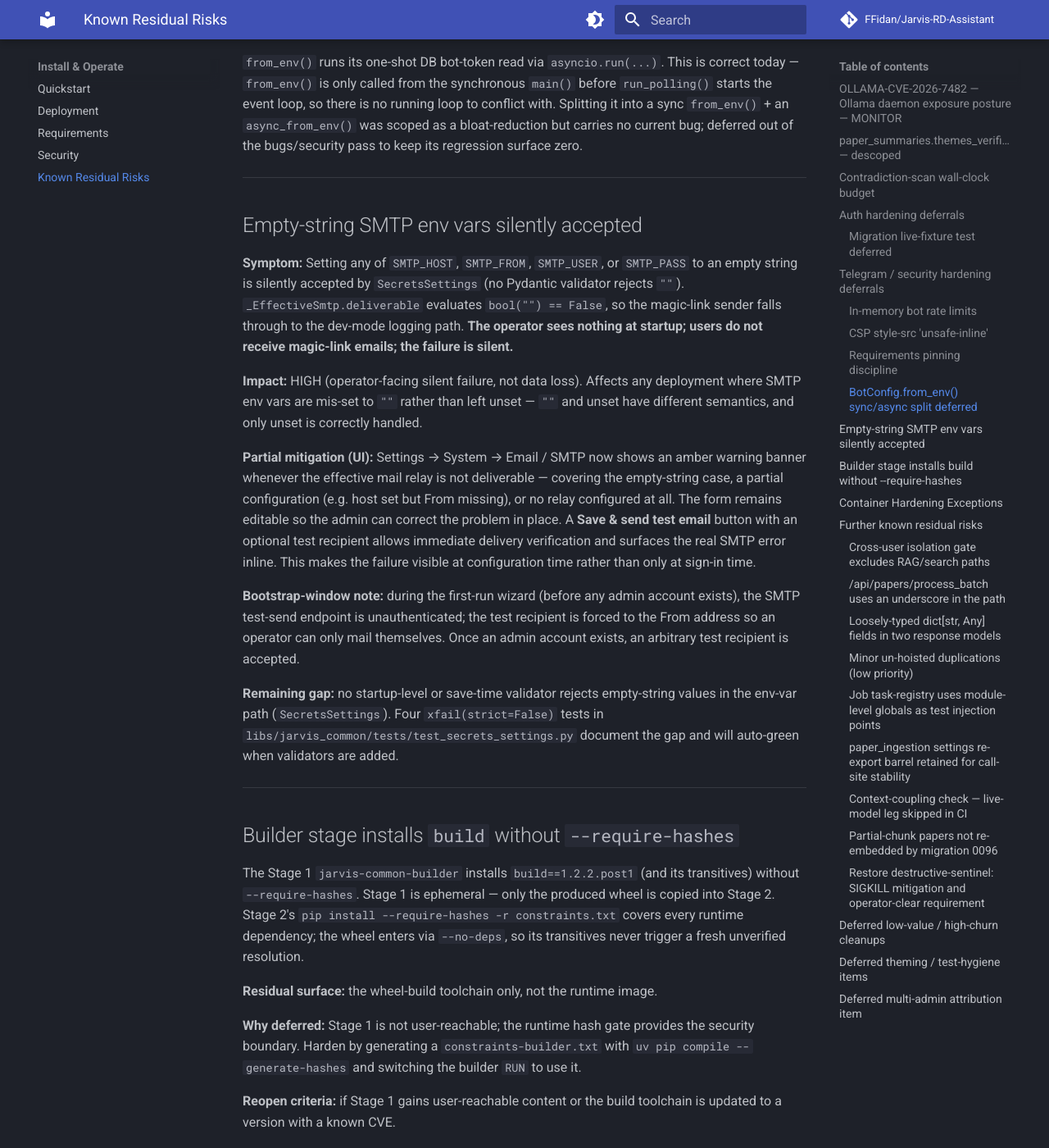
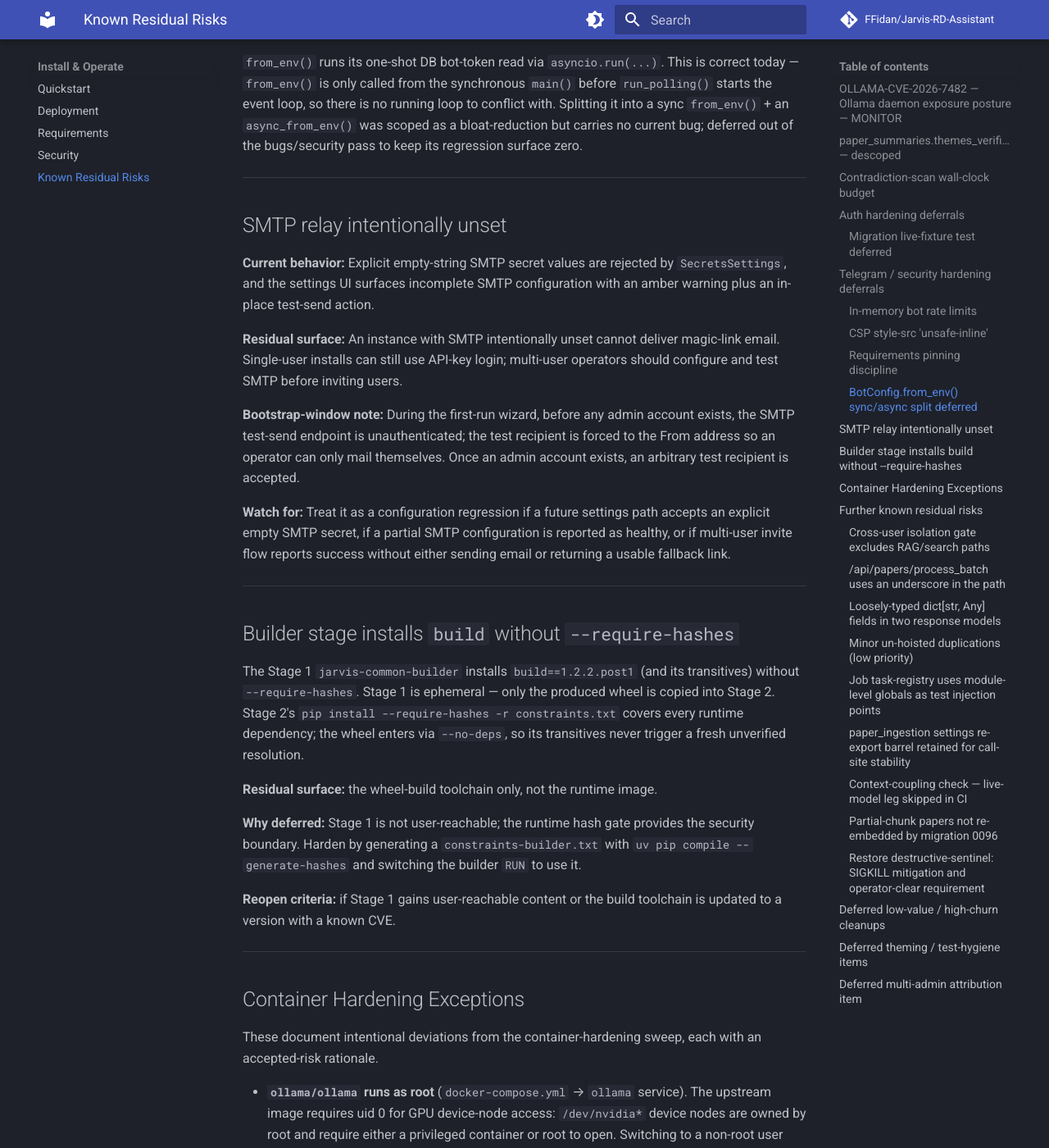
Before and after one commit to FFidan/Jarvis-RD-Assistant, an MkDocs documentation site: the page built from docs/known-residual-risks.md, in a window 1280 px wide and 1400 px high, scrolled down 2472 px. Shown: the whole window at 82% size. Built offline with MkDocs 1.6.1 and Material for MkDocs 9.7.7, drawn with Linux system fonts in a browser that asks for light colours; comment, search, counter and statistics services are not loaded; some of the changed text lies outside the part shown.

```diff
--- a/docs/known-residual-risks.md
+++ b/docs/known-residual-risks.md
@@ -75,17 +75,25 @@ Service `requirements.txt` files use `>=` floors (some with ceilings); the hashe
 
 ---
 
-## Empty-string SMTP env vars silently accepted
+## SMTP relay intentionally unset
 
-**Symptom:** Setting any of `SMTP_HOST`, `SMTP_FROM`, `SMTP_USER`, or `SMTP_PASS` to an empty string is silently accepted by `SecretsSettings` (no Pydantic validator rejects `""`). `_EffectiveSmtp.deliverable` evaluates `bool("") == False`, so the magic-link sender falls through to the dev-mode logging path. **The operator sees nothing at startup; users do not receive magic-link emails; the failure is silent.**
+**Current behavior:** Explicit empty-string SMTP secret values are rejected by
+`SecretsSettings`, and the settings UI surfaces incomplete SMTP configuration
+with an amber warning plus an in-place test-send action.
 
-**Impact:** HIGH (operator-facing silent failure, not data loss). Affects any deployment where SMTP env vars are mis-set to `""` rather than left unset — `""` and unset have different semantics, and only unset is correctly handled.
+**Residual surface:** An instance with SMTP intentionally unset cannot deliver
+magic-link email. Single-user installs can still use API-key login; multi-user
+operators should configure and test SMTP before inviting users.
 
-**Partial mitigation (UI):** Settings → System → Email / SMTP now shows an amber warning banner whenever the effective mail relay is not deliverable — covering the empty-string case, a partial configuration (e.g. host set but From missing), or no relay configured at all. The form remains editable so the admin can correct the problem in place. A **Save & send test email** button with an optional test recipient allows immediate delivery verification and surfaces the real SMTP error inline. This makes the failure visible at configuration time rather than only at sign-in time.
+**Bootstrap-window note:** During the first-run wizard, before any admin account
+exists, the SMTP test-send endpoint is unauthenticated; the test recipient is
+forced to the From address so an operator can only mail themselves. Once an
+admin account exists, an arbitrary test recipient is accepted.
 
-**Bootstrap-window note:** during the first-run wizard (before any admin account exists), the SMTP test-send endpoint is unauthenticated; the test recipient is forced to the From address so an operator can only mail themselves. Once an admin account exists, an arbitrary test recipient is accepted.
-
-**Remaining gap:** no startup-level or save-time validator rejects empty-string values in the env-var path (`SecretsSettings`). Four `xfail(strict=False)` tests in `libs/jarvis_common/tests/test_secrets_settings.py` document the gap and will auto-green when validators are added.
+**Watch for:** Treat it as a configuration regression if a future settings path
+accepts an explicit empty SMTP secret, if a partial SMTP configuration is
+reported as healthy, or if multi-user invite flow reports success without either
+sending email or returning a usable fallback link.
 
 ---
 
--- a/pyproject.toml
+++ b/pyproject.toml
@@ -1,6 +1,6 @@
 [project]
 name = "jarvis-rd-assistant"
-version = "1.0.1"
+version = "1.0.2"
 description = "Self-hosted research workspace for evidence-grounded literature discovery and synthesis"
 readme = "README.md"
 authors = [{ name = "Ferhat Fidan", email = "jarvis-rd@limitcycle.dev" }]
```
Also changed, not shown: other parts of docs/known-residual-risks.md (+1 -1 lines), CHANGELOG.md (+15 -0 lines), ROADMAP.md (+6 -7 lines), docker-compose.yml (+5 -5 lines), docs/RELEASE.md (+5 -4 lines), docs/SECURITY.md (+1 -1 lines), 4 other files.
